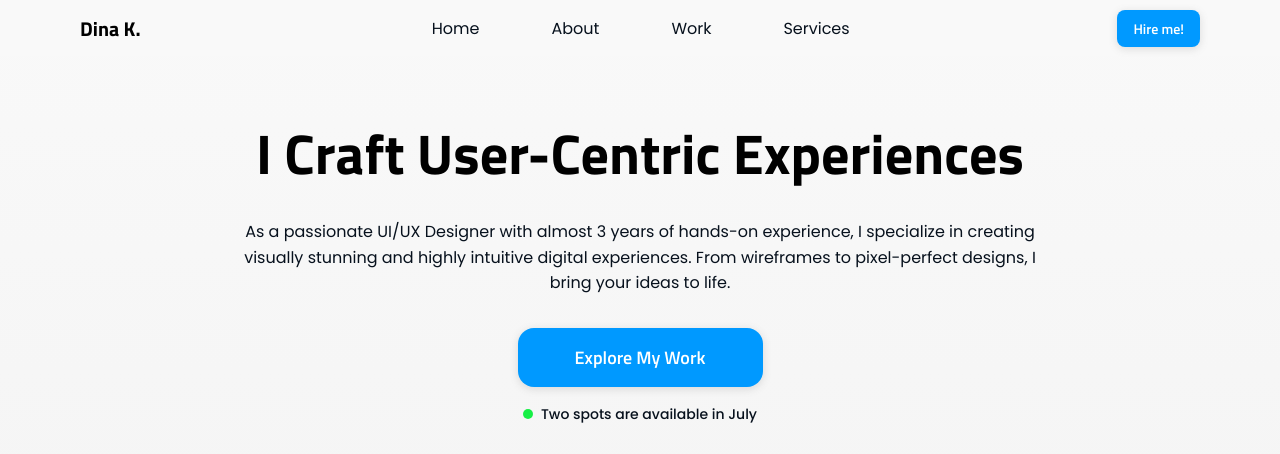
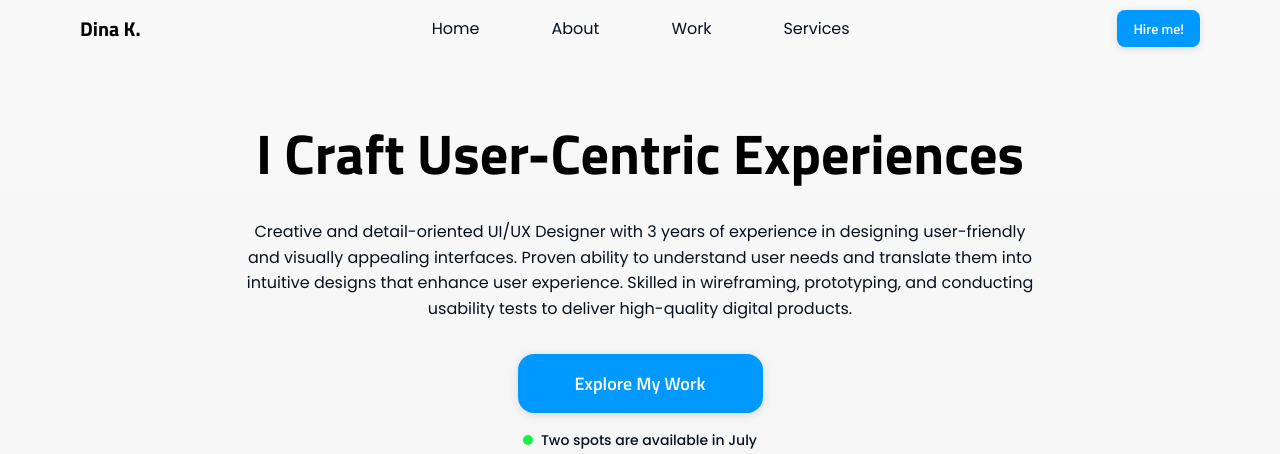
Before and after one commit to dinak0103/dinako, a plain HTML site: page index.html in a window 1280 px wide. Shown: the top 454 px of the page. Drawn offline with nearby package versions, Linux system fonts and the light colour scheme.

Commit message:
Update index.html

```diff
--- a/index.html
+++ b/index.html
@@ -55,7 +55,7 @@
                      I Craft User-Centric Experiences
                   </h1>
                   <p class="home__description">
-                     As a passionate UI/UX Designer with almost 3 years of hands-on experience, I specialize in creating visually stunning and highly intuitive digital experiences. From wireframes to pixel-perfect designs, I bring your ideas to life.
+                     Creative and detail-oriented UI/UX Designer with 3 years of experience in designing user-friendly and visually appealing interfaces. Proven ability to understand user needs and translate them into intuitive designs that enhance user experience. Skilled in wireframing, prototyping, and conducting usability tests to deliver high-quality digital products.
                   </p>
 
                   <div class="home__cta grid">
```
